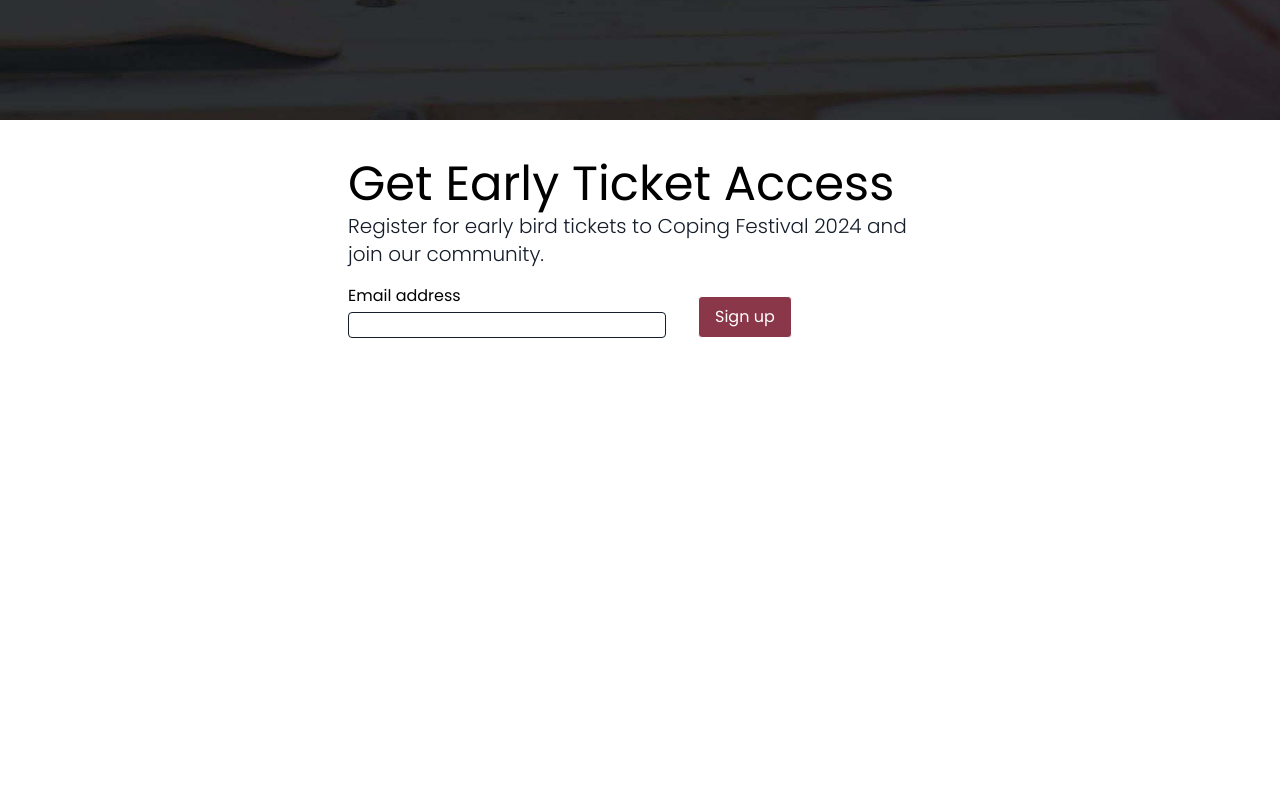
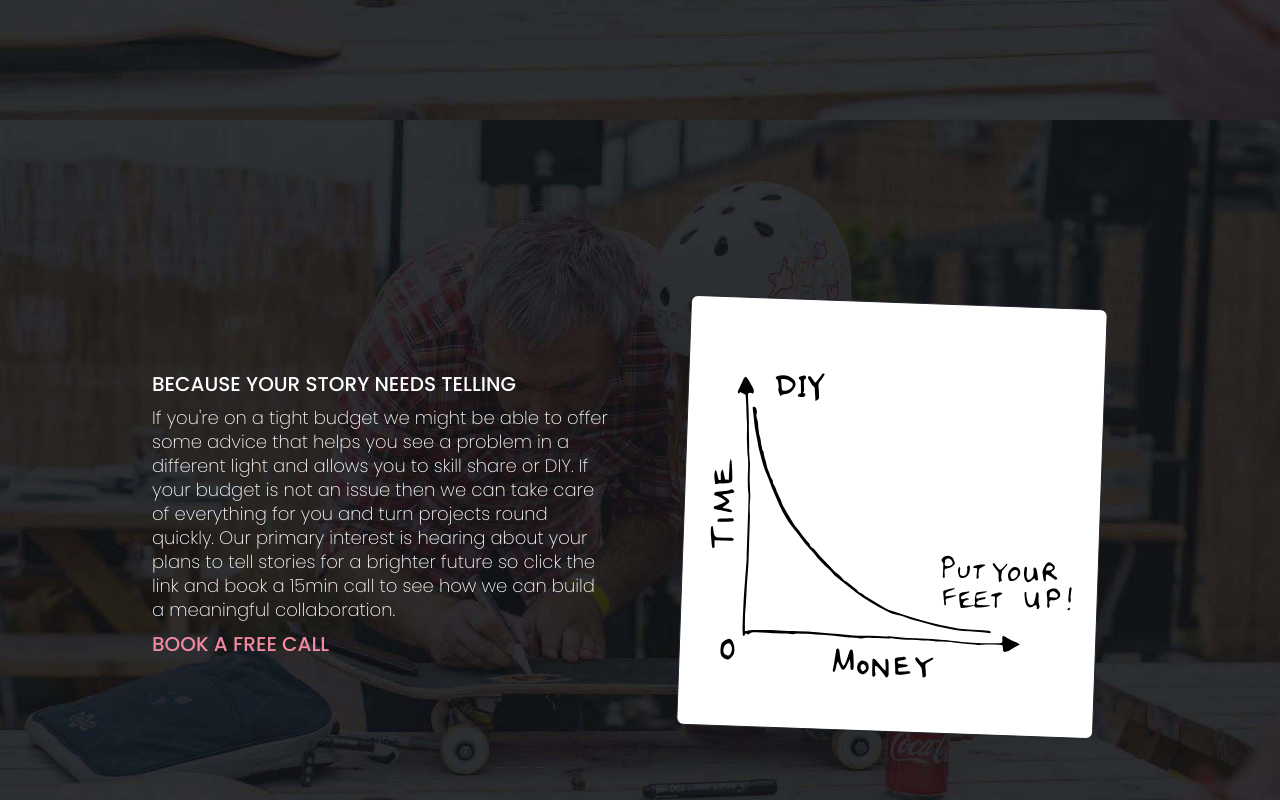
Before and after one commit to WilHesk/coping2023, a Next.js app: page /strategy in a window 1280 px wide. Shown: the part 680-1480 px from the top of the page. Before the commit the page ends 1058 px from the top, so only its background shows below. Built offline with nearby package versions, Linux system fonts and the light colour scheme.

Commit message:
strategy edits and calendy link added

```diff
--- a/components/TestComponent.jsx
+++ b/components/TestComponent.jsx
@@ -15,7 +15,7 @@
             </div>
             <div className='flex-1 flex justify-center flex-col px-2 '>
                 <Link href={`${ctaLink}`}>
-                    <a className='px-4'>
+                    <a className='px-4' target="blank" >
                         <div className=''>
                             {logo}
                         </div>
--- a/pages/strategy.js
+++ b/pages/strategy.js
@@ -22,7 +22,17 @@
           <p className='py-1 font-extralight text-lg text-white leading-6'>We help build things that communicate your important message and develop a community around the great work you do. Our network allows us to assemble creative & technical dream teams capable of building almost anything to communicate your message. From logo packs & basic websites through to custom apps, long term partnerships & large scale marketing events - we’re here to build you a team that blows your customer’s mind!</p>
 
         </>
-      )} ctaLink="/contact" ctaText="Book a free call" />
+      )} ctaLink="https://calendly.com/copinguk/15min?month=2024-04" ctaText="Book a free call" />
+
+      <TestComponent img={{
+        src: '/budget graph.svg',
+        alt: 'coping festival logo'
+      }} title="" subtitle="Because your story needs telling" body={(
+        <>
+          <p className='py-1 font-extralight text-lg text-white leading-6'>If you're on a tight budget we might be able to offer some advice that helps you see a problem in a different light and allows you to skill share or DIY. If your budget is not an issue then we can take care of everything for you and turn projects round quickly. Our primary interest is hearing about your plans to tell stories for a brighter future so click the link and book a 15min call to see how we can build a meaningful collaboration.</p>
+
+        </>
+      )} ctaLink="https://calendly.com/copinguk/15min?month=2024-04" ctaText="Book a free call" flipImage/>
 
       <Form heading='Get Early Ticket Access' message='Register for early bird tickets to Coping Festival 2024 and join our community.' formLabel='Email address' button='Sign up'/>
 
```
